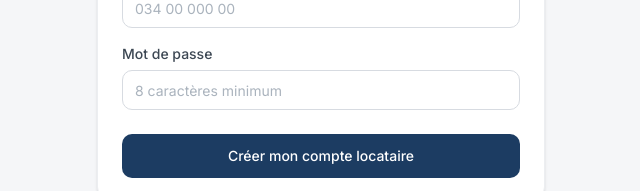
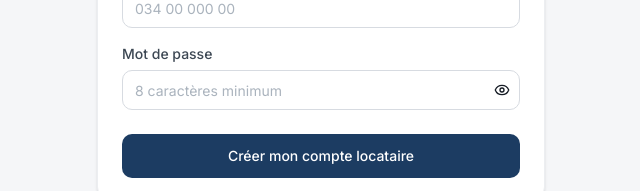
Before and after one commit to Fahendrena2004/frontend_gestion_immobilier, a React (Vite) app: page /inscription in a window 1280 px wide. Shown: the part 543-734 px from the top of the page, without its empty margins (319-959 px from the left). Built offline with nearby package versions, Linux system fonts and the light colour scheme; no server answers.

Commit message:
feat: icone oeil pour afficher/masquer le mot de passe sur les champs Input

```diff
--- a/src/components/ui/Input.jsx
+++ b/src/components/ui/Input.jsx
@@ -1,8 +1,12 @@
-import { forwardRef } from 'react'
+import { forwardRef, useState } from 'react'
+import { Eye, EyeOff } from 'lucide-react'
 import { cn } from '@/lib/utils'
 
-const Input = forwardRef(function Input({ className, label, error, id, ...props }, ref) {
+const Input = forwardRef(function Input({ className, label, error, id, type, ...props }, ref) {
   const inputId = id || props.name
+  const isPassword = type === 'password'
+  const [showPassword, setShowPassword] = useState(false)
+
   return (
     <div className="flex flex-col gap-1.5">
       {label && (
@@ -10,18 +14,33 @@ const Input = forwardRef(function Input({ className, label, error, id, ...props
           {label}
         </label>
       )}
+      <div className="relative">
         <input
           id={inputId}
           ref={ref}
+          type={isPassword && showPassword ? 'text' : type}
           className={cn(
             'h-10 w-full rounded-md border border-ink-200 bg-white px-3 text-sm text-ink-900',
             'placeholder:text-ink-300 transition-colors',
             'focus:border-brand-500 focus:outline-none focus:ring-2 focus:ring-brand-100',
             error && 'border-brick-500 focus:border-brick-500 focus:ring-brick-50',
+            isPassword && 'pr-10',
             className
           )}
           {...props}
         />
+        {isPassword && (
+          <button
+            type="button"
+            onClick={() => setShowPassword((v) => !v)}
+            className="absolute right-2 top-1/2 -translate-y-1/2 rounded p-0.5 text-ink-400 hover:text-ink-600 transition-colors"
+            aria-label={showPassword ? 'Masquer le mot de passe' : 'Afficher le mot de passe'}
+            tabIndex={-1}
+          >
+            {showPassword ? <EyeOff className="h-4 w-4" /> : <Eye className="h-4 w-4" />}
+          </button>
+        )}
+      </div>
       {error && <span className="text-xs text-brick-600">{error}</span>}
     </div>
   )
```
Lines whose indentation alone changed are shown as unchanged.
